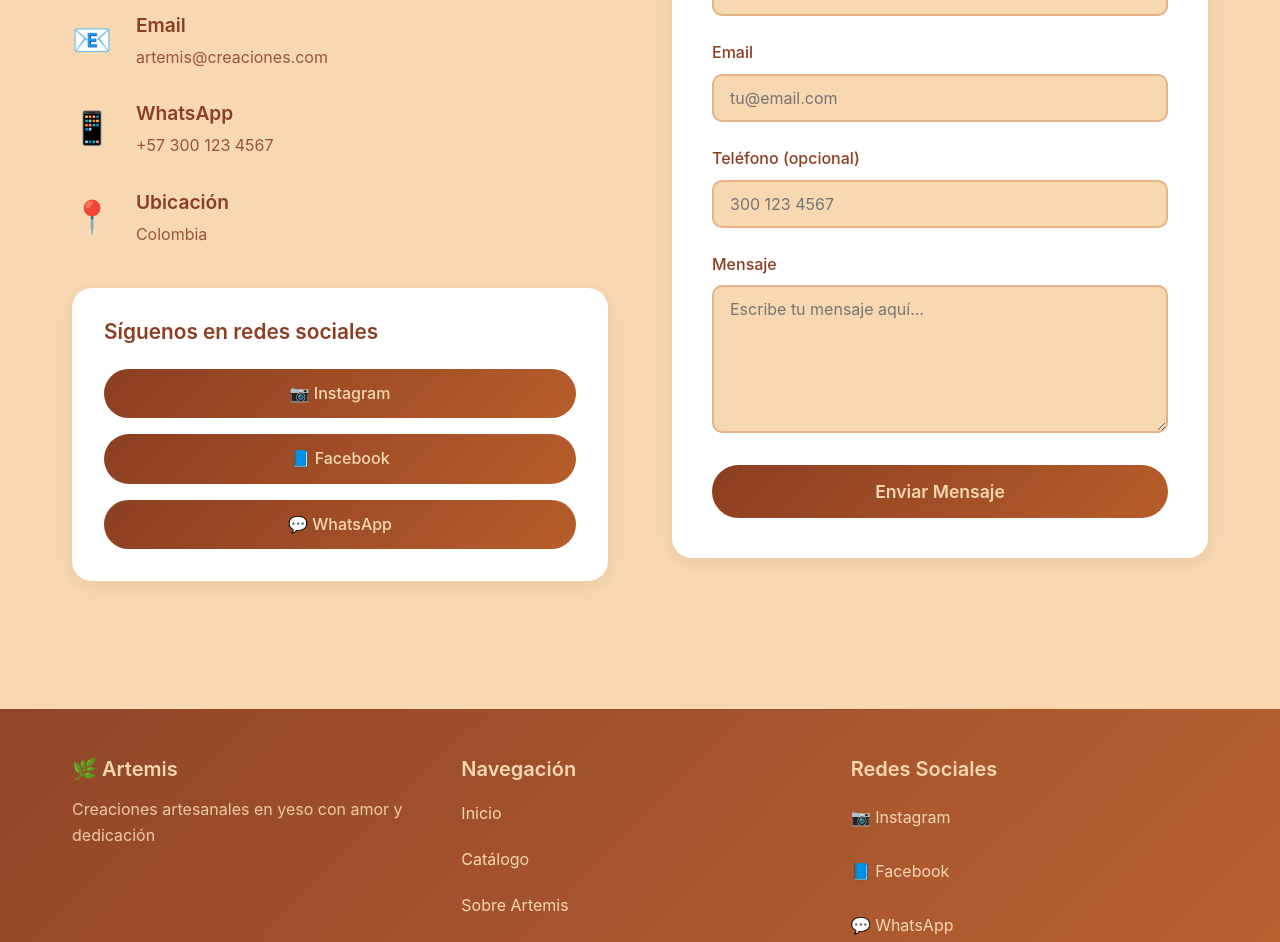
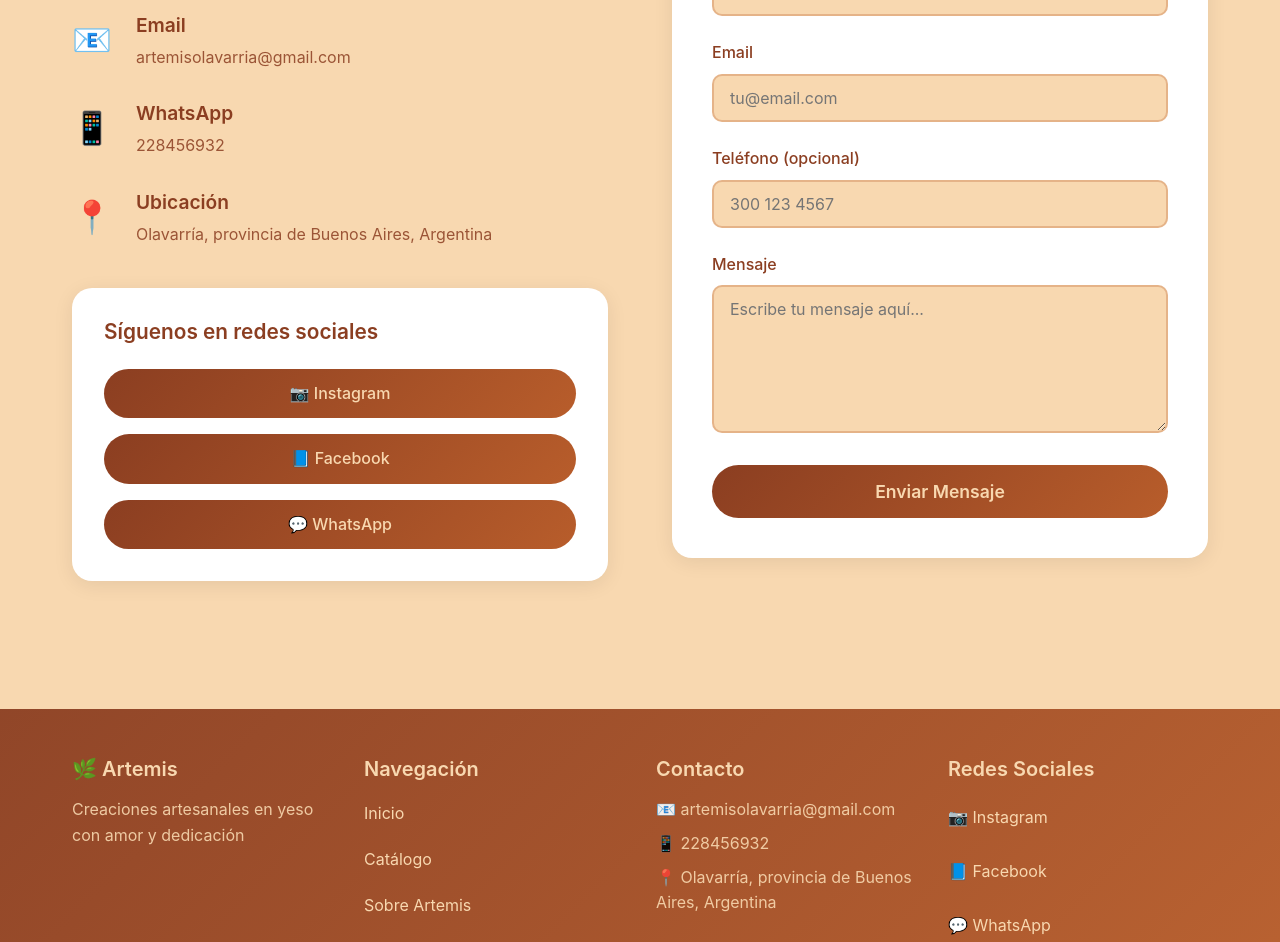
Before and after one commit to campe111/Artemis-creaciones, a React (Vite) app: page /contacto in a window 1280 px wide. Shown: the part 540-1482 px from the top of the page. Built offline with nearby package versions, Linux system fonts and the light colour scheme.

Commit message:
Actualizar información de contacto: email, WhatsApp, ubicación y redes sociales en Contacto y Footer

```diff
--- a/src/components/Footer.css
+++ b/src/components/Footer.css
@@ -64,6 +64,29 @@
 .social-links a:hover {
   padding-left: 0.5rem;
   transform: translateX(5px);
+}
+
+.footer-contact {
+  display: flex;
+  flex-direction: column;
+  gap: 0.5rem;
+}
+
+.footer-contact p {
+  margin: 0;
+  opacity: 0.9;
+  line-height: 1.6;
+}
+
+.footer-contact a {
+  color: var(--color-cream);
+  text-decoration: none;
+  transition: all 0.3s ease;
+}
+
+.footer-contact a:hover {
+  opacity: 0.8;
+  text-decoration: underline;
 }
 
 .footer-bottom {
--- a/src/components/Footer.jsx
+++ b/src/components/Footer.jsx
@@ -21,10 +21,19 @@ const Footer = () => {
         </div>
 
         <div className="footer-section">
+          <h4>Contacto</h4>
+          <div className="footer-contact">
+            <p>📧 artemisolavarria@gmail.com</p>
+            <p>📱 <a href="https://wa.me/228456932" target="_blank" rel="noopener noreferrer" style={{ color: 'inherit', textDecoration: 'none' }}>228456932</a></p>
+            <p>📍 Olavarría, provincia de Buenos Aires, Argentina</p>
+          </div>
+        </div>
+
+        <div className="footer-section">
           <h4>Redes Sociales</h4>
           <div className="social-links">
             <a
-              href="https://instagram.com"
+              href="https://www.instagram.com/artemisolavarria?igsh=MTQ1YTl4MGduMTdicg=="
               target="_blank"
               rel="noopener noreferrer"
               aria-label="Instagram"
@@ -32,7 +41,7 @@ const Footer = () => {
               📷 Instagram
             </a>
             <a
-              href="https://facebook.com"
+              href="https://www.facebook.com/share/1Gu7cVHHdR/"
               target="_blank"
               rel="noopener noreferrer"
               aria-label="Facebook"
@@ -40,7 +49,7 @@ const Footer = () => {
               📘 Facebook
             </a>
             <a
-              href="https://whatsapp.com"
+              href="https://wa.me/228456932"
               target="_blank"
               rel="noopener noreferrer"
               aria-label="WhatsApp"
--- a/src/pages/Contacto.jsx
+++ b/src/pages/Contacto.jsx
@@ -53,7 +53,9 @@ const Contacto = () => {
                   <div className="contacto-icon">📧</div>
                   <div>
                     <h3>Email</h3>
-                    <p>artemis@creaciones.com</p>
+                    <a href="mailto:artemisolavarria@gmail.com" style={{ color: 'inherit', textDecoration: 'none' }}>
+                      <p>artemisolavarria@gmail.com</p>
+                    </a>
                   </div>
                 </div>
 
@@ -61,7 +63,14 @@ const Contacto = () => {
                   <div className="contacto-icon">📱</div>
                   <div>
                     <h3>WhatsApp</h3>
-                    <p>+57 300 123 4567</p>
+                    <a
+                      href="https://wa.me/228456932"
+                      target="_blank"
+                      rel="noopener noreferrer"
+                      style={{ color: 'inherit', textDecoration: 'none' }}
+                    >
+                      <p>228456932</p>
+                    </a>
                   </div>
                 </div>
 
@@ -69,7 +78,7 @@ const Contacto = () => {
                   <div className="contacto-icon">📍</div>
                   <div>
                     <h3>Ubicación</h3>
-                    <p>Colombia</p>
+                    <p>Olavarría, provincia de Buenos Aires, Argentina</p>
                   </div>
                 </div>
               </div>
@@ -78,7 +87,7 @@ const Contacto = () => {
                 <h3>Síguenos en redes sociales</h3>
                 <div className="social-buttons">
                   <a
-                    href="https://instagram.com"
+                    href="https://www.instagram.com/artemisolavarria?igsh=MTQ1YTl4MGduMTdicg=="
                     target="_blank"
                     rel="noopener noreferrer"
                     className="social-btn"
@@ -86,7 +95,7 @@ const Contacto = () => {
                     📷 Instagram
                   </a>
                   <a
-                    href="https://facebook.com"
+                    href="https://www.facebook.com/share/1Gu7cVHHdR/"
                     target="_blank"
                     rel="noopener noreferrer"
                     className="social-btn"
@@ -94,7 +103,7 @@ const Contacto = () => {
                     📘 Facebook
                   </a>
                   <a
-                    href="https://whatsapp.com"
+                    href="https://wa.me/228456932"
                     target="_blank"
                     rel="noopener noreferrer"
                     className="social-btn"
```
